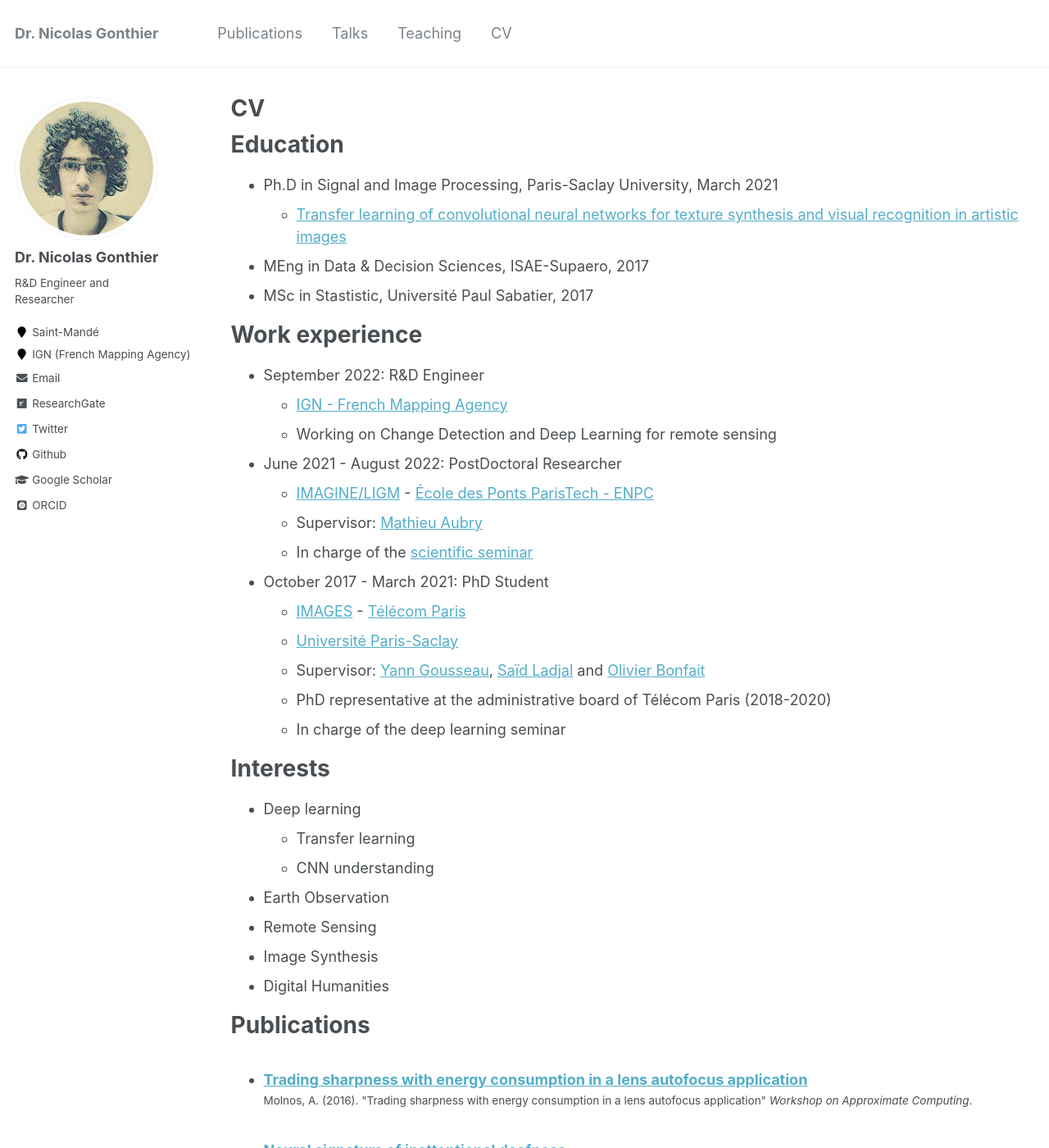
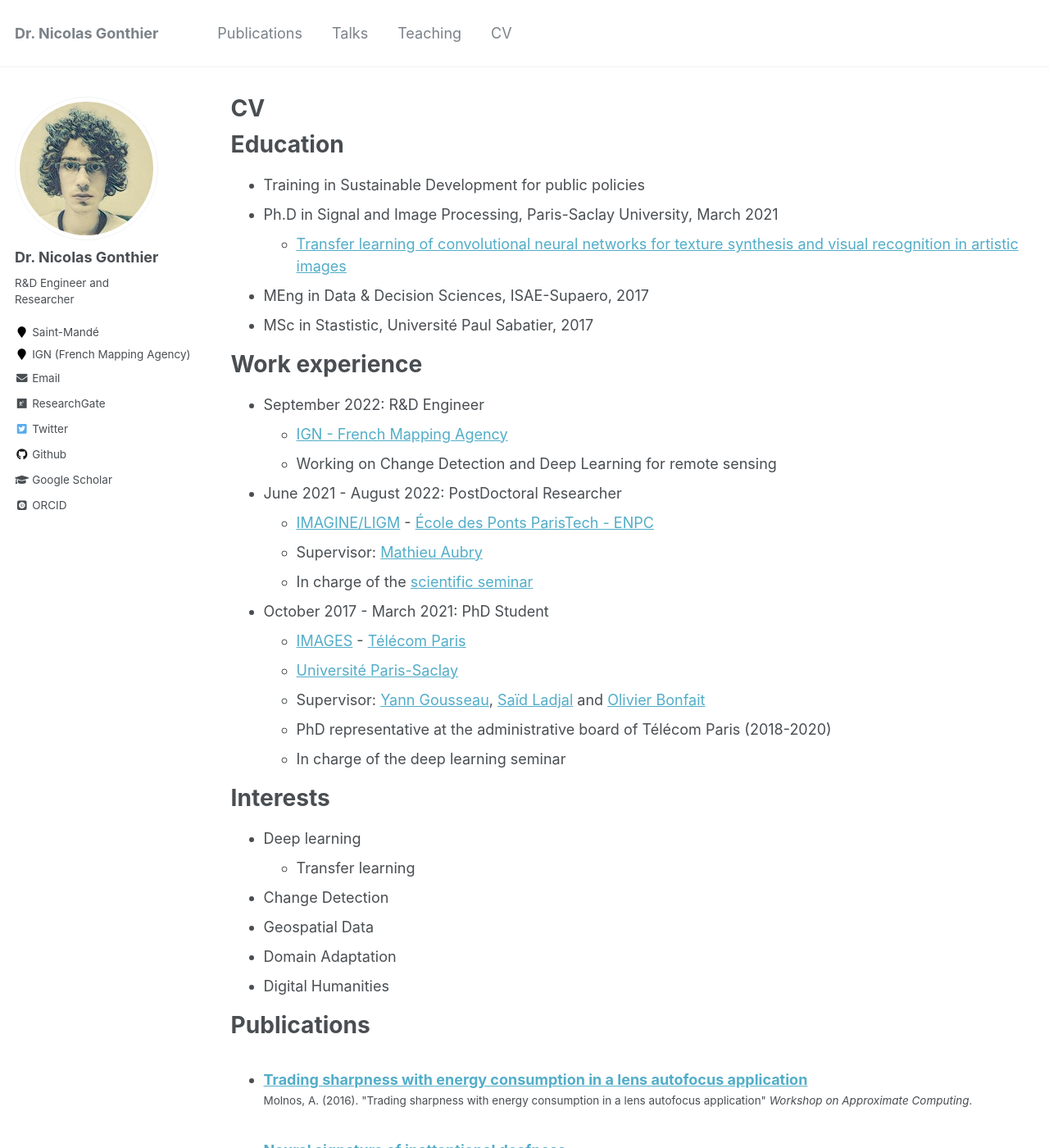
Before and after one commit to ngonthier/ngonthier.github.io, a Jekyll site: the page built from _pages/cv.md, in a window 1280 px wide and 1400 px high. Shown: the whole window at 82% size. Built offline with Jekyll 4.4.1, drawn with Linux system fonts in a browser that asks for light colours; some web fonts are replaced.

Commit message:
Update cv.md

```diff
--- a/_pages/cv.md
+++ b/_pages/cv.md
@@ -11,6 +11,7 @@ redirect_from:
 
 Education
 ======
+* Training in Sustainable Development for public policies
 * Ph.D in Signal and Image Processing, Paris-Saclay University, March 2021
   * [Transfer learning of convolutional neural networks for texture synthesis and visual recognition in artistic images](https://www.theses.fr/2021UPASG024)
 * MEng in Data & Decision Sciences, ISAE-Supaero, 2017
@@ -38,10 +39,9 @@ Interests
 ======
 * Deep learning
   * Transfer learning
-  * CNN understanding
-* Earth Observation
-* Remote Sensing
-* Image Synthesis
+* Change Detection
+* Geospatial Data
+* Domain Adaptation
 * Digital Humanities
 
 Publications
```
